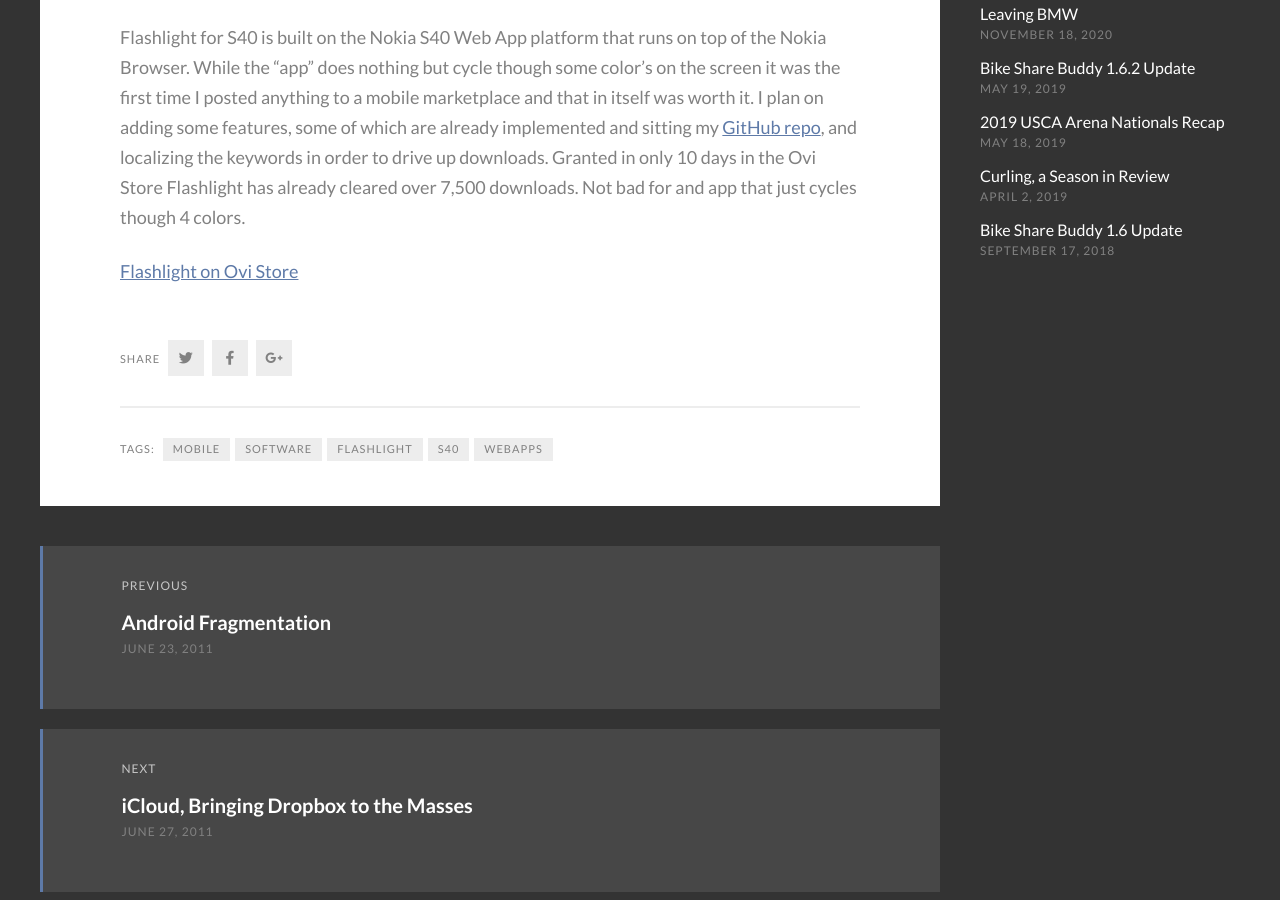
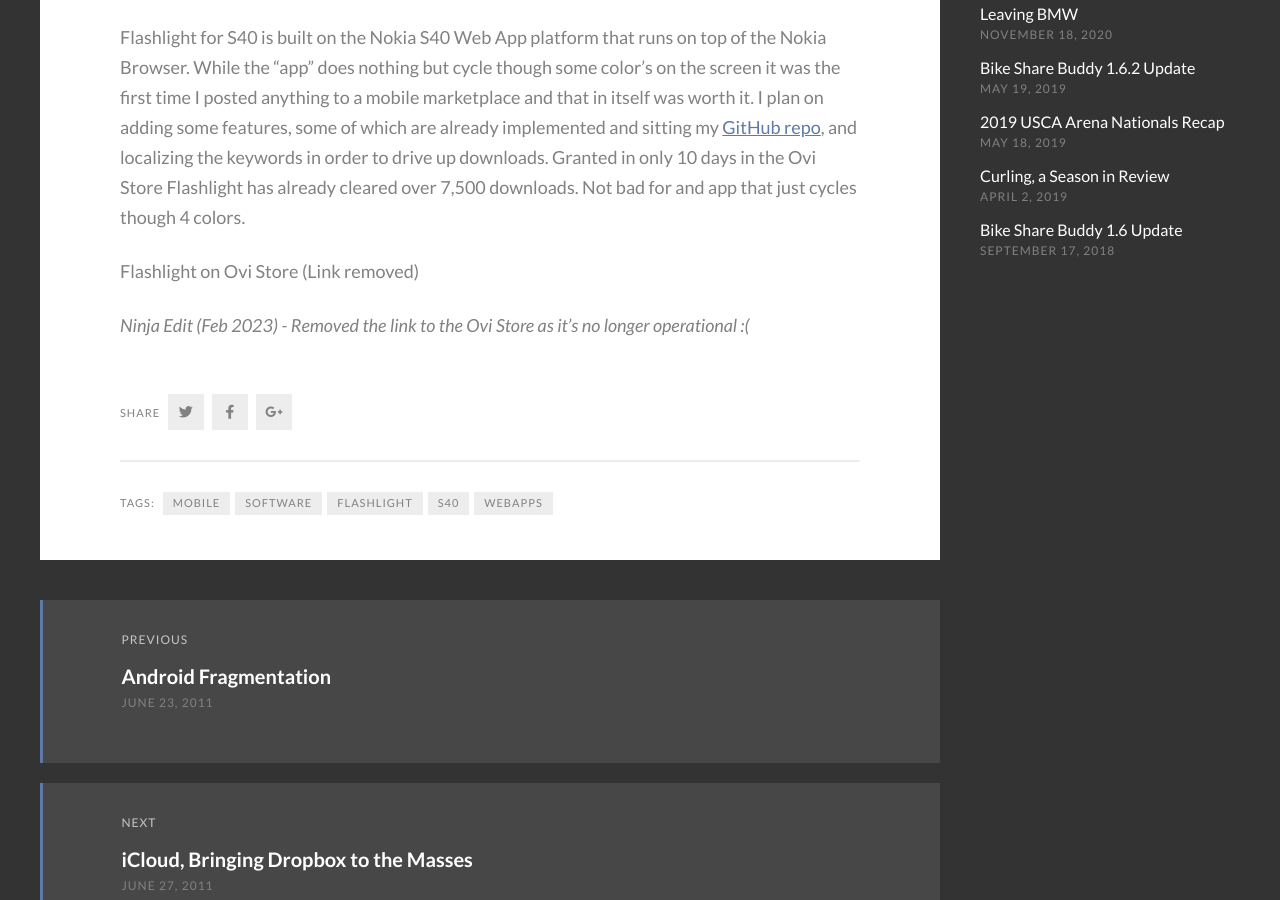
Before and after one commit to tomarra/tomarra.github.io, a Jekyll site: the page built from _posts/2011-06-27-Flashlight-for-S40-1.0.0.md, in a window 1280 px wide and 900 px high, scrolled down 527 px. Built offline with Jekyll 4.4.1, drawn with Linux system fonts in a browser that asks for light colours; some web fonts are replaced.

Commit message:
Fixing URL’s

```diff
--- a/_posts/2011-06-27-Flashlight-for-S40-1.0.0.md
+++ b/_posts/2011-06-27-Flashlight-for-S40-1.0.0.md
@@ -8,4 +8,6 @@
 
 Flashlight for S40 is built on the Nokia S40 Web App platform that runs on top of the Nokia Browser. While the “app” does nothing but cycle though some color’s on the screen it was the first time I posted anything to a mobile marketplace and that in itself was worth it. I plan on adding some features, some of which are already implemented and sitting my [GitHub repo](https://github.com/tomarra/S40_Flashlight), and localizing the keywords in order to drive up downloads. Granted in only 10 days in the Ovi Store Flashlight has already cleared over 7,500 downloads. Not bad for and app that just cycles though 4 colors.
 
-[Flashlight on Ovi Store](http://store.ovi.com/content/137840)
+Flashlight on Ovi Store (Link removed)
+
+*Ninja Edit (Feb 2023) - Removed the link to the Ovi Store as it's no longer operational :(*
```
Also changed, not shown: _posts/2019-04-02-curling.md (+1 -1 lines).
